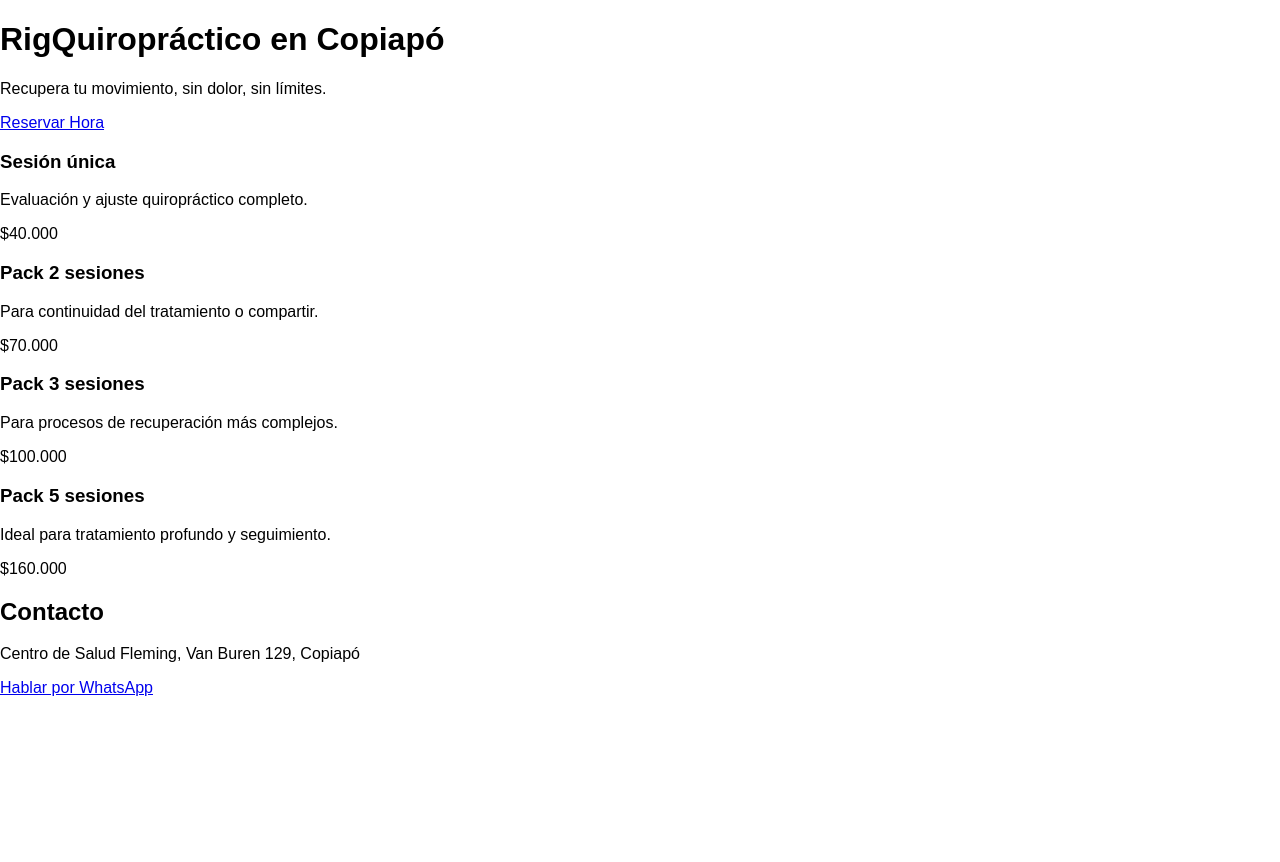
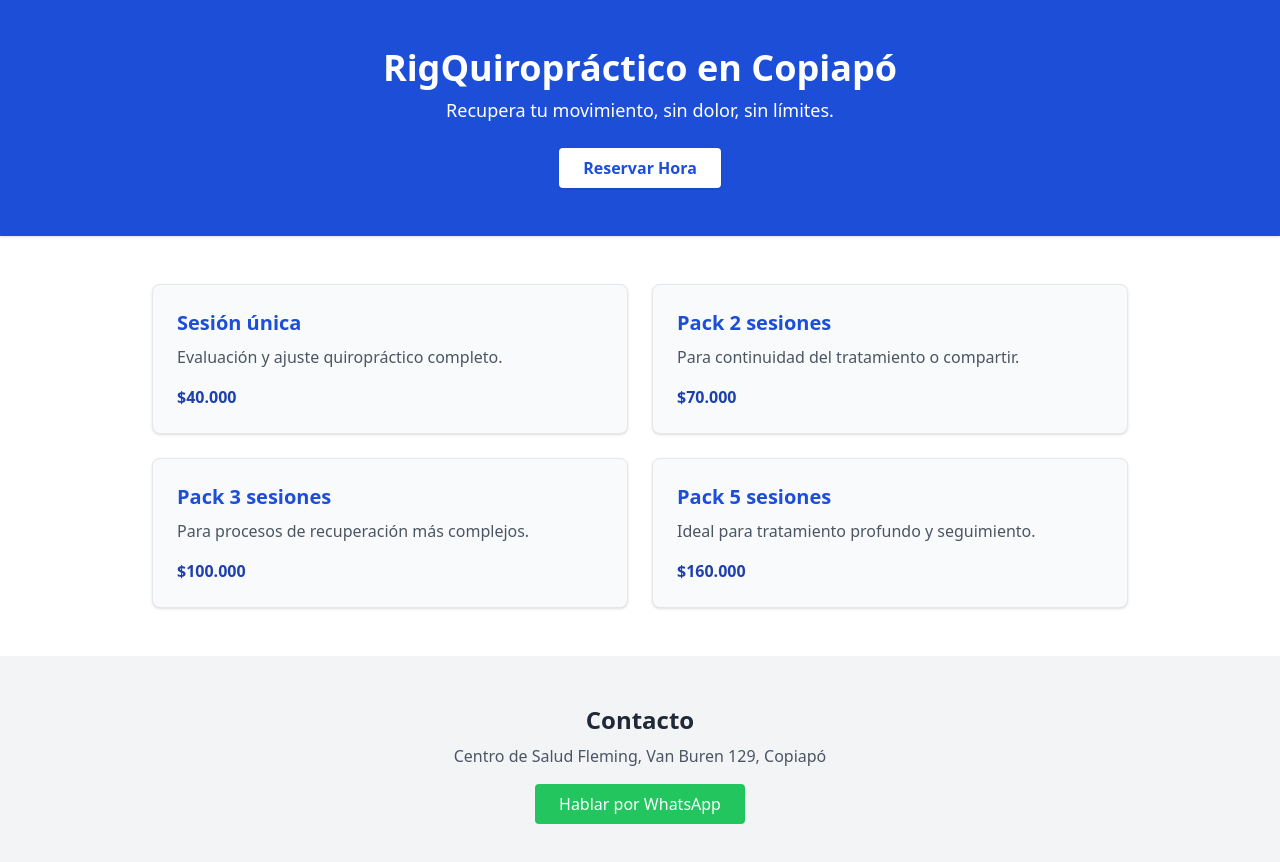
Before and after one commit to rockerto/rigsite-web, a Next.js app: page / in a window 1280 px wide. Shown: the top 862 px of the page. Before the commit the page ends 800 px from the top, so only its background shows below. Built offline with nearby package versions, Linux system fonts and the light colour scheme.

Commit message:
feat: configuración completa de Tailwind CSS activada

```diff
--- /dev/null
+++ b/app/globals.css
@@ -0,0 +1,7 @@
+@tailwind base;
+@tailwind components;
+@tailwind utilities;
+
+body {
+  @apply bg-white text-gray-800 font-sans;
+}
--- a/app/layout.tsx
+++ b/app/layout.tsx
@@ -1,3 +1,5 @@
+import './globals.css';
+
 export const metadata = {
   title: "RigQuiropráctico",
   description: "Recupera tu movimiento, sin dolor, sin límites.",
--- /dev/null
+++ b/postcss.config.js
@@ -0,0 +1,6 @@
+module.exports = {
+  plugins: {
+    tailwindcss: {},
+    autoprefixer: {},
+  },
+}
--- /dev/null
+++ b/tailwind.config.js
@@ -0,0 +1,11 @@
+/** @type {import('tailwindcss').Config} */
+module.exports = {
+  content: [
+    "./app/**/*.{js,ts,jsx,tsx}",
+    "./components/**/*.{js,ts,jsx,tsx}"
+  ],
+  theme: {
+    extend: {},
+  },
+  plugins: [],
+}
```
